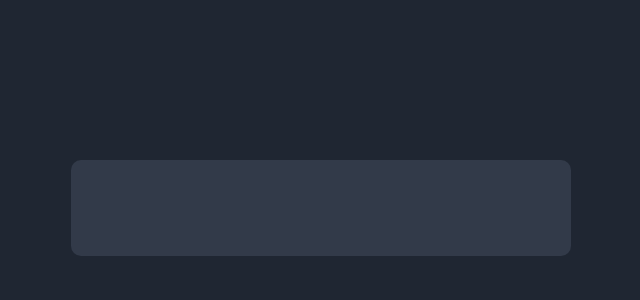
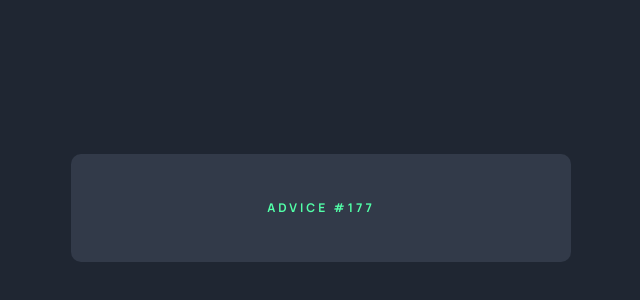
Before and after one commit to gigaamiridze/advice-generator, a React (Vite) app: page / in a window 1280 px wide. Shown: the part 192-492 px from the top of the page, without its empty margins (319-959 px from the left). Built offline with nearby package versions, Linux system fonts and the light colour scheme.

Commit message:
Added title and its styles

```diff
--- a/src/App.tsx
+++ b/src/App.tsx
@@ -5,6 +5,7 @@ import { defaultTheme } from './theme/defaultTheme';
 // Importing Components
 import GlobalStyle from './components/GlobalStyle';
 import AdviceCard from './components/AdviceCard';
+import Title from './components/Title';
 
 function App() {
   return (
@@ -14,7 +15,7 @@ function App() {
         <link href="https://fonts.googleapis.com/css2?family=Manrope:wght@600;700;800&display=swap" rel="stylesheet" />
       </Helmet>
       <AdviceCard>
-
+        <Title>advice #177</Title>
       </AdviceCard>
     </ThemeProvider>
   )
--- a/src/components/AdviceCard.ts
+++ b/src/components/AdviceCard.ts
@@ -6,6 +6,7 @@ const AdviceCard = styled.div`
   background-color: ${({theme}) => theme.colors.darkGrayishBlue};
   border-radius: 10px;
   padding: 48px;
+  text-align: center;
 `;
 
 export default AdviceCard;
--- /dev/null
+++ b/src/components/Title.ts
@@ -0,0 +1,11 @@
+import styled from 'styled-components';
+
+const Title = styled.h3`
+  font-size: 12px;
+  font-weight: 700;
+  letter-spacing: 3px;
+  text-transform: uppercase;
+  color: ${({theme}) => theme.colors.neonGreen};
+`;
+
+export default Title;
```
